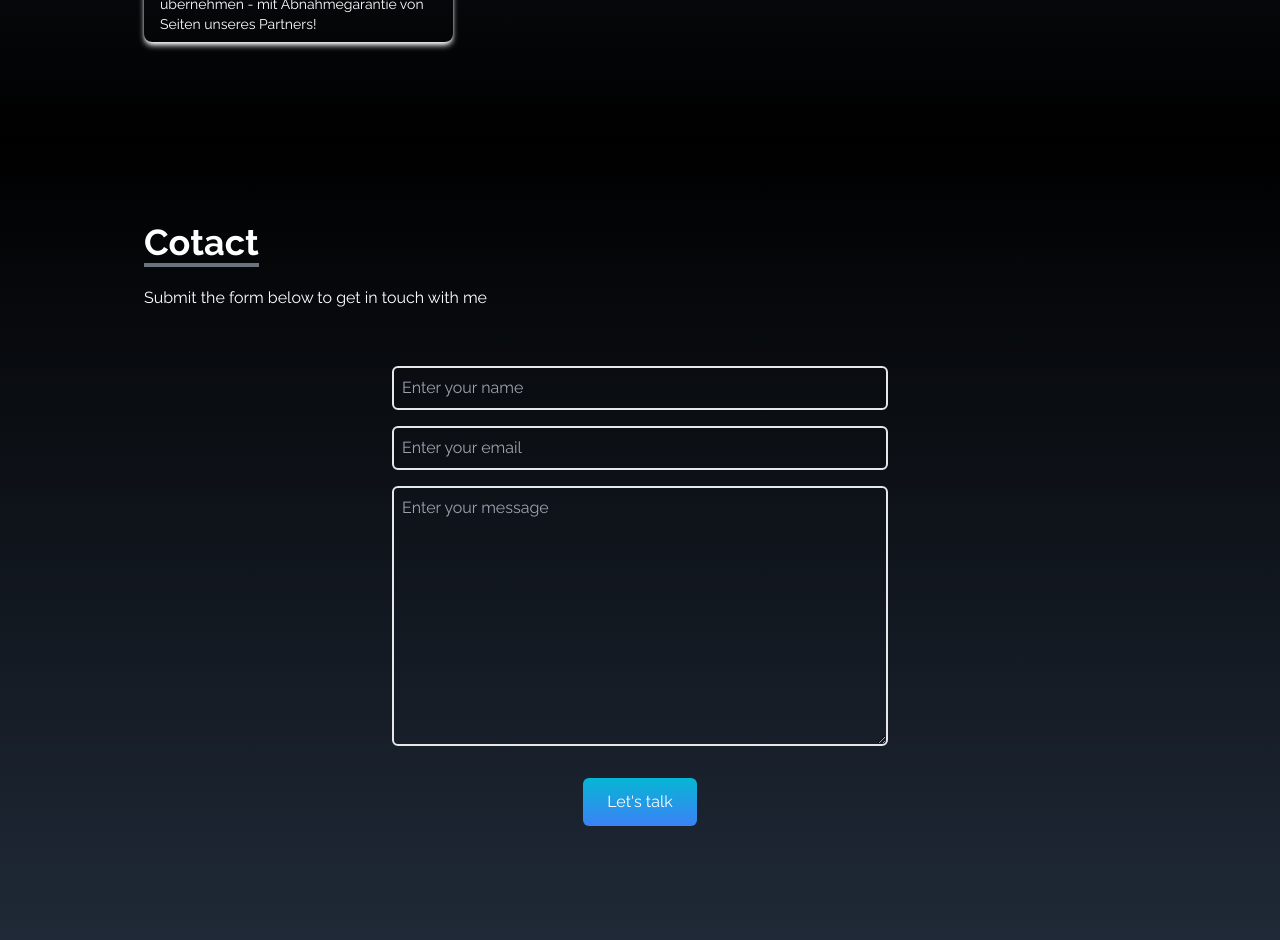
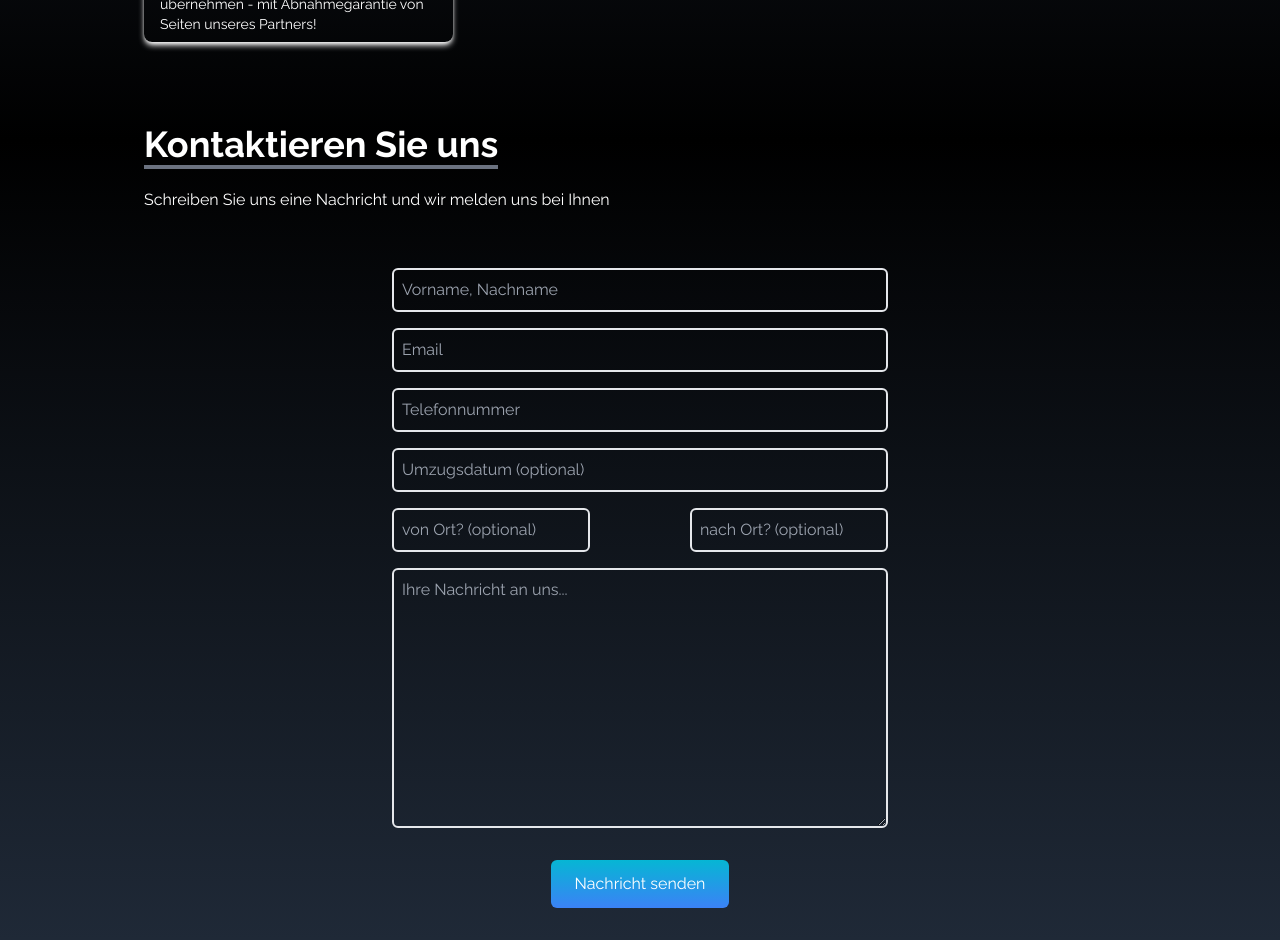
Before and after one commit to RobinRuf/unik_umzuege, a React (Create React App) app: page / in a window 1280 px wide. Shown: the part 2260-3200 px from the top of the page. Built offline with nearby package versions, Linux system fonts and the light colour scheme.

Commit message:
Created new getform to receive contact form submits; Finished Contact Form;

```diff
--- a/src/components/Contact.jsx
+++ b/src/components/Contact.jsx
@@ -4,43 +4,76 @@ const Contact = () => {
   return (
     <div
       name="kontakt"
-      className="w-full h-screen bg-gradient-to-b from-black to-gray-800 p-4 text-white"
+      className="w-full h-screen bg-gradient-to-b from-black to-gray-800 p-4 text-white pt-64 sm:pt-0"
     >
       <div className="flex flex-col p-4 justify-center max-w-screen-lg mx-auto h-full">
         <div className="pb-8">
           <p className="text-4xl font-bold inline border-b-4 border-gray-500">
-            Cotact
+            Kontaktieren Sie uns
           </p>
-          <p className="py-6">Submit the form below to get in touch with me</p>
+          <p className="py-6">Schreiben Sie uns eine Nachricht und wir melden uns bei Ihnen</p>
         </div>
 
         <div className=" flex justify-center items-center">
           <form
-            action="https://getform.io/f/61c99527-2b15-42cf-9b55-ad37d2f7daa6"
+            action="https://getform.io/f/4b10ead2-1e59-4708-a0e5-9753256a9f3b"
             method="POST"
             className=" flex flex-col w-full md:w-1/2"
           >
             <input
               type="text"
-              name="name"
-              placeholder="Enter your name"
+              name="Kundenname"
+              required
+              placeholder="Vorname, Nachname"
               className="p-2 bg-transparent border-2 rounded-md text-white focus:outline-none"
             />
             <input
               type="text"
-              name="email"
-              placeholder="Enter your email"
-              className="my-4 p-2 bg-transparent border-2 rounded-md text-white focus:outline-none"
+              name="Email"
+              required
+              placeholder="Email"
+              className="mt-4 p-2 bg-transparent border-2 rounded-md text-white focus:outline-none"
             />
+            <input
+              type="number"
+              name="Telefonnummer"
+              required
+              placeholder="Telefonnummer"
+              className="mt-4 p-2 bg-transparent border-2 rounded-md text-white focus:outline-none"
+            />
+            <input
+              type="text"
+              name="Umzugsdatum"
+              required
+              placeholder="Umzugsdatum (optional)"
+              className="mt-4 p-2 bg-transparent border-2 rounded-md text-white focus:outline-none"
+            />
+            <div className="flex w-full justify-between">
+            <input
+              type="text"
+              name="Auszug Ort"
+              required
+              placeholder="von Ort? (optional)"
+              className="mt-4 p-2 bg-transparent border-2 rounded-md text-white focus:outline-none"
+            />
+            <input
+              type="text"
+              name="Einzug Ort"
+              required
+              placeholder="nach Ort? (optional)"
+              className="mt-4 p-2 bg-transparent border-2 rounded-md text-white focus:outline-none"
+            />
+            </div>
             <textarea
-              name="message"
-              placeholder="Enter your message"
+              name="Nachricht"
+              placeholder="Ihre Nachricht an uns..."
+              required
               rows="10"
-              className="p-2 bg-transparent border-2 rounded-md text-white focus:outline-none"
+              className="mt-4 p-2 bg-transparent border-2 rounded-md text-white focus:outline-none"
             ></textarea>
 
             <button className="text-white bg-gradient-to-b from-cyan-500 to-blue-500 px-6 py-3 my-8 mx-auto flex items-center rounded-md hover:scale-110 duration-300">
-              Let's talk
+              Nachricht senden
             </button>
           </form>
         </div>
```
